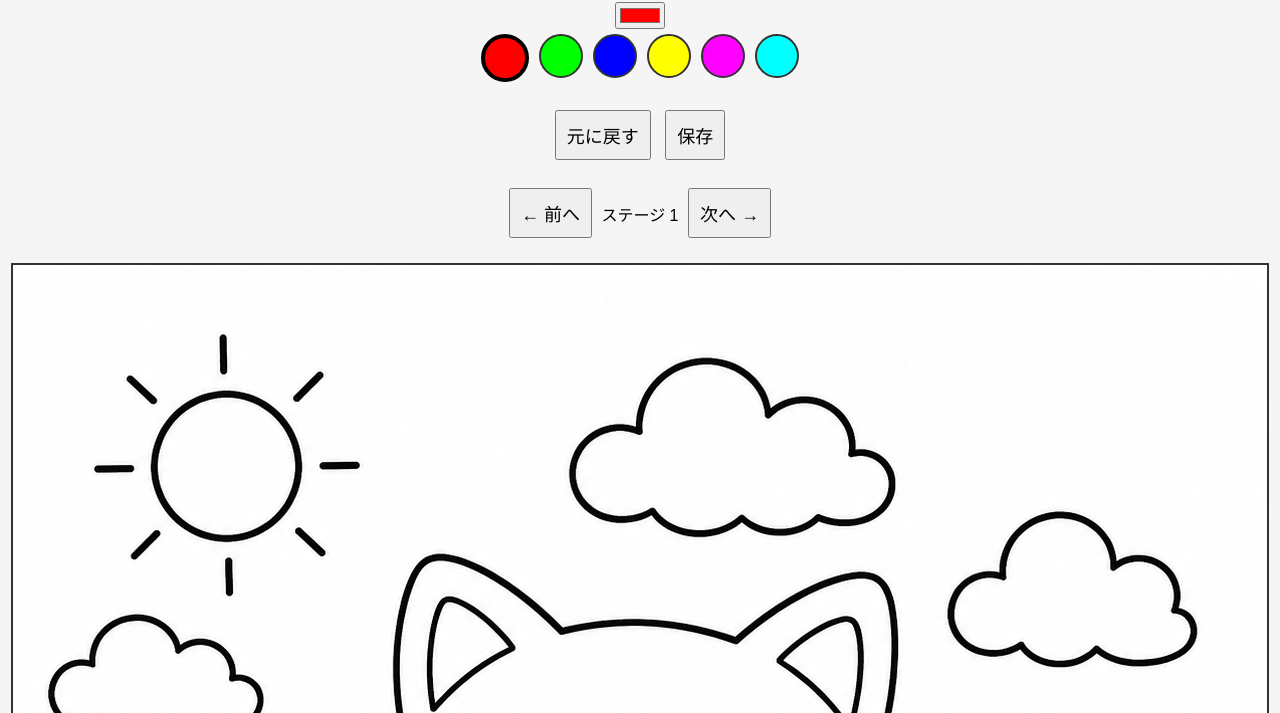
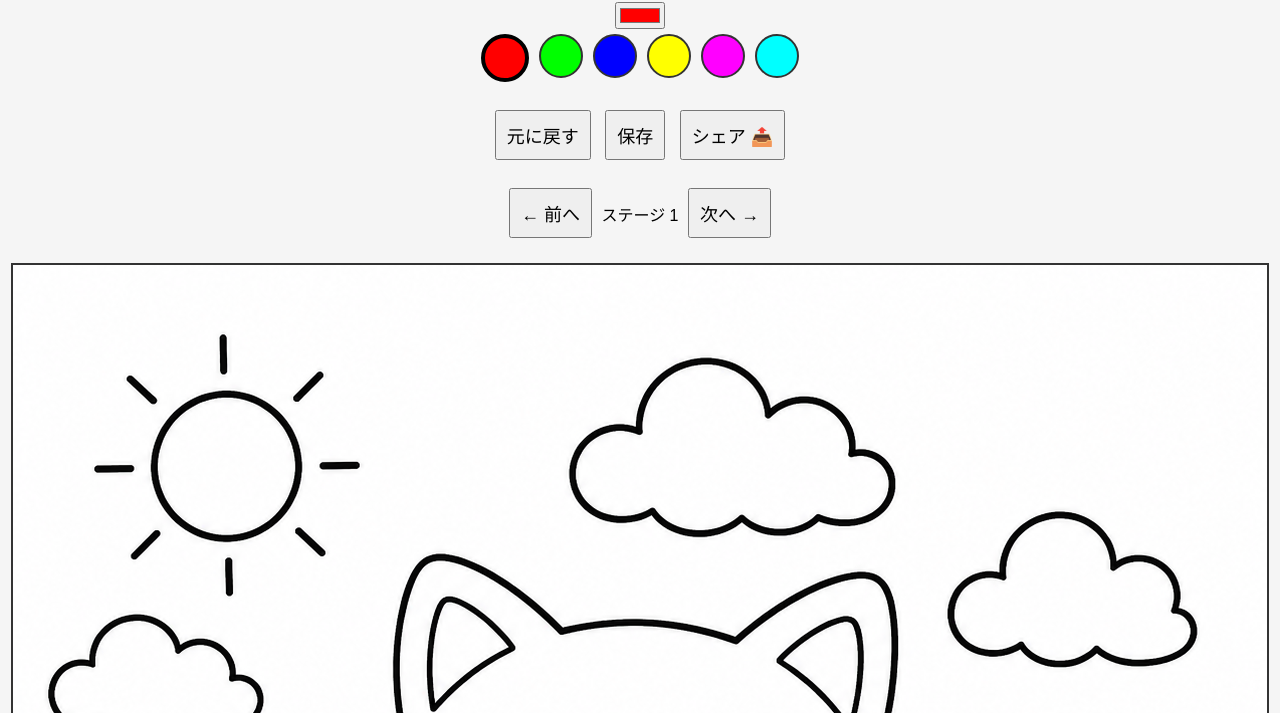
Before and after one commit to AtsushiSora/nuri, a plain HTML site: page index.html in a window 1280 px wide. Shown: the part 87-800 px from the top of the page. Drawn offline with Linux system fonts and the light colour scheme.

Commit message:
Add share button to index.html

```diff
--- a/index.html
+++ b/index.html
@@ -25,10 +25,11 @@
 
 <button onclick="undo()">元に戻す</button>
 <button onclick="saveImage()">保存</button>
+<button onclick="shareImage()">シェア 📤</button>
 
 <br><br>
 
-<!-- ステージ操作 -->
+<!-- ステージ -->
 <div>
   <button onclick="prevImage()">← 前へ</button>
   <span id="stageText"></span>
```
